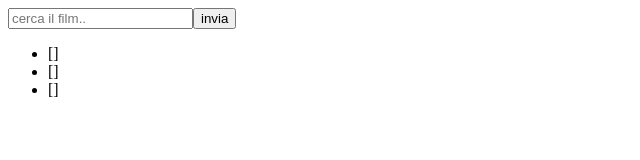
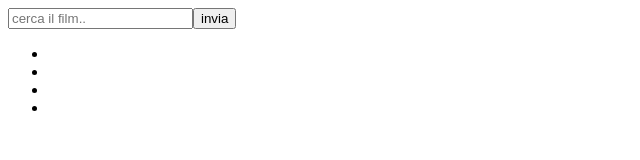
Before and after one commit to giovanni2299/vite-boolflix, a Vue app: page / in a window 1280 px wide. Shown: the top 160 px of the page, without its empty margins (0-640 px from the left). Built offline with nearby package versions, Linux system fonts and the light colour scheme.

Commit message:
ADD: trying to print the single value of the movie

```diff
--- a/src/components/HeaderApp.vue
+++ b/src/components/HeaderApp.vue
@@ -3,9 +3,10 @@
         <input v-model="query" type="text" placeholder="cerca il film..">
         <button @click="reponseFromTheButton()">invia</button>
         <ul>
-            <li>{{title}}</li>
-            <li>{{lenguage}}</li>
-            <li>{{vote}}</li>
+            <li>{{this.title}}</li>
+            <li>{{this.originalTitle}}</li>
+            <li>{{this.lenguage}}</li>
+            <li>{{this.vote}}</li>
         </ul>
     </div>
 </template>
@@ -18,10 +19,11 @@ import {store} from '../store.js'
             return{
                 query: store.query,
                 api: store.API_KEY,
-                title:[],
-                originalTitle:[],
-                lenguage:[],
-                vote:[],
+                // title:[],
+                // originalTitle:[],
+                // lenguage:[],
+                // vote:[],
+                movie:[]
 
             }
         },
@@ -35,12 +37,31 @@ import {store} from '../store.js'
                 }
             }).then((res) => {
                 for(let i = 0; i < res.data.results.length; i++){
-                    this.title.push(res.data.results[i].title)
-                    this.originalTitle.push(res.data.results[i].original_title)
-                    this.lenguage.push(res.data.results[i].original_language)
-                    this.vote.push(res.data.results[i].vote_average)
 
-                    console.log(this.title, this.originalTitle, this.lenguage, this.vote)
+                    const title = res.data.results[i].title
+
+                    const originalTitle = res.data.results[i].original_title
+
+                    const lenguage = res.data.results[i].original_title
+
+                    const vote = res.data.results[i].vote_average
+
+                    this.movie.push({
+                        title,
+                        originalTitle,
+                        lenguage,
+                        vote
+                    })
+                    // this.title.push(res.data.results[i].title),
+
+                    // this.originalTitle.push(res.data.results[i].original_title),
+
+                    // this.lenguage.push(res.data.results[i].original_language),
+
+                    // this.vote.push(res.data.results[i].vote_average),
+
+                    // console.log(this.title, this.originalTitle, this.lenguage, this.vote)
+
 
 
                 }
```
